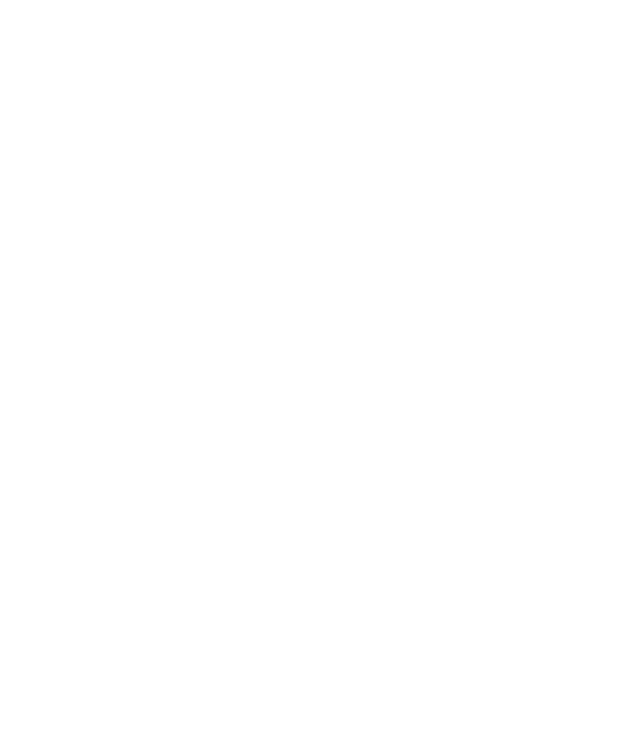
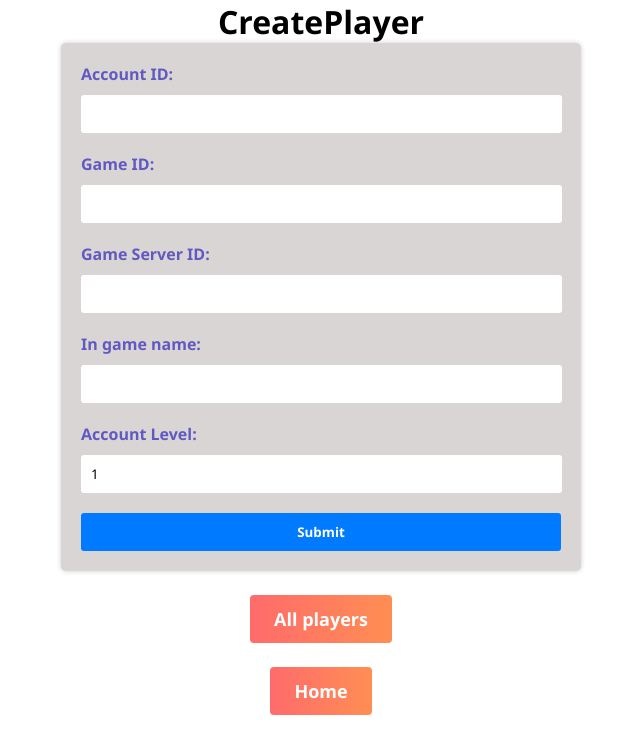
Before and after one commit to PhupaSirirat/DatabaseSystemProject, a React (Create React App) app: page /players/create-player in a window 1280 px wide. Before the commit this address had no page. Shown: the top 754 px of the page, without its empty margins (319-959 px from the left). Built offline with nearby package versions, Linux system fonts and the light colour scheme.

Commit message:
Frontend update

```diff
--- a/src/App.js
+++ b/src/App.js
@@ -28,18 +28,26 @@ function App() {
           <h1 >Search all games</h1>
         </div>
       </div>
+
       <div className='buttonflex'>
         <Link to={"/addgame"} className='button'>
-          <button className='nice_butt_on'>Add Game</button>
+          <button className='nice_dark_butt_on'>Add Game</button>
         </Link>
       </div>
+
+      <div>
+        <Link to={"/"} className='button'>
+          <button className='nice_butt_on'>Home</button>
+        </Link>
+      </div>
+
       <div className='resultcontain'>
         {data.length > 0 ? (
           // Render data if available
           data.map(item => (
             <Link to={`/game-detail/${item.gameid}`}>
               <div key={item.gameid} className="GameCard">
-                <img src={item.thumbnail_link} alt=""/>
+                <img src={item.thumbnail_link} alt="" />
                 <div className='GameText'>
                   <p>Game: {item.gamename}</p>
                   {/* <p>GameID: {item.gameid}</p> */}
--- a/src/Players.js
+++ b/src/Players.js
@@ -1,14 +1,55 @@
-import React from 'react';
+import React, { useState, useEffect } from 'react';
 import { Link } from 'react-router-dom';
+import axios from 'axios';
 
 export default function Players() {
+  const [players, setPlayers] = useState([]);
+
+  useEffect(() => {
+    fetchPlayers();
+    // eslint-disable-next-line react-hooks/exhaustive-deps
+  }, [])
+  const fetchPlayers = () => {
+    axios.get(`https://gamedb-api-service.up.railway.app/api/get-playerlist`)
+      .then(response => {
+        setPlayers(response.data); // Update state with fetched data
+      })
+      .catch(err => alert(err));
+  }
+
   return (
     <main>
-        <h1>Players</h1>
-
-        <Link to={"/"}>
+      <h1>Players</h1>
+      <Link to={"/players/create-player"}>
+        <button className='nice_dark_butt_on'>Create new player</button>
+      </Link>
+      <Link to={"/"}>
         <button className='nice_butt_on'>Home</button>
       </Link>
+
+      <div className='resultcontain'>
+        {players.length > 0 ? (
+          // Render data if available
+          players.map(item => (
+            <Link to={`/game-detail/${item.gameid}/player-detail/${item.gameaccountid}`}>
+              <div key={item.gameaccountid} className="GameCard">
+                <div className='GameText'>
+                  <p>Game Account ID: {item.gameaccountid}</p>
+                  <p>Account ID: {item.accountid}</p>
+                  <p>Game ID: {item.gameid}</p>
+                  <p>Game Server ID: {item.gameserverid}</p>
+                  <p>In game name: {item.ingamename}</p>
+                  <p>Account Level: {item.accountlevel}</p>
+                  <p>In game register date: {item.ingameregisterdate.substring(0, item.ingameregisterdate.indexOf('T'))}</p>
+                </div>
+              </div>
+            </Link>
+          ))
+        ) : (
+          // Render message if no data available
+          <p>Data fetching...</p>
+        )}
+      </div>
     </main>
   )
 }
--- a/src/Route/Router.js
+++ b/src/Route/Router.js
@@ -22,6 +22,9 @@ import ServerLocationDetails from '../components/Detail/ServLocDatial';
 import EditServerLocationDetails from '../components/Edit/EditServLoc';
 import Players from '../Players';
 import AdminTools from '../AdminTools';
+import EditPlayer from '../components/Edit/EditPlayer';
+import CreatePlayer from '../components/Create/CreatePlayer';
+
 
 const Routers = () => {
     return (
@@ -48,6 +51,8 @@ const Routers = () => {
                 <Route path="/edit-serverlocation/:slug" element={<EditServerLocationDetails />} />
                 <Route path="/players" element={<Players />} />
                 <Route path="/admin-tools" element={<AdminTools />} />
+                <Route path="/edit-player/:slug" element={<EditPlayer />} />
+                <Route path="/players/create-player" element={<CreatePlayer />} />
             </Routes>
         </BrowserRouter>
     )
--- a/src/components/Create/AddGame.js
+++ b/src/components/Create/AddGame.js
@@ -25,7 +25,10 @@ function AddGame() {
 
     const sql = `insert into game values (${gameid},'${gamename}','${description}','${releasedate}','${systems}','${version}','${genre}','${agerating}','${thumbnail}')`;
     axios.post(`https://gamedb-api-service.up.railway.app/api/execute-query`, { sql })
-      .then(Response => {
+      .then(response => {
+        if (response.data['error']) {
+          alert(response.data.error); return;
+      }
         alert("Insert successfully")
         window.location = '/';
       })
--- a/src/components/Create/CreateAcc.js
+++ b/src/components/Create/CreateAcc.js
@@ -16,7 +16,10 @@ export default function CreateAcc() {
         alert(`Data to create.\nUsername: ${username}\nEmail: ${email}\nPassword: ${password}`);
 
         axios.post(`https://gamedb-api-service.up.railway.app/api/register-account`, { username: username, email: email, password: password })
-            .then(Response => {
+            .then(response => {
+                if (response.data['error']) {
+                    alert(response.data.error); return;
+                }
                 alert("Create account successfully")
                 window.location = '/accounts';
             })
--- /dev/null
+++ b/src/components/Create/CreatePlayer.js
@@ -0,0 +1,67 @@
+import React from 'react';
+import axios from 'axios';
+import { Link } from 'react-router-dom';
+
+export default function CreatePlayer() {
+
+    const handleSubmit = (event) => {
+        event.preventDefault(); // Prevent form submission
+
+        // Collect input values
+        const accountid = event.target.accountid.value;
+        const gameid = event.target.gameid.value;
+        const gameserverid = event.target.gameserverid.value;
+        const ingamename = event.target.ingamename.value;
+
+        // Display input values in an alert
+        alert(`Data to create.\nAccount ID: ${accountid}\nGame ID: ${gameid}\nGame Server ID: ${gameserverid}\nIn game name: ${ingamename}`);
+
+        axios.post(`https://gamedb-api-service.up.railway.app/api/register-player`, { accountid: accountid, gameid: gameid, gameserverid: gameserverid, ingamename: ingamename })
+            .then(response => {
+                if (response.data['error']) {
+                    alert(response.data.error); return;
+                }
+
+                alert("Create new player successfully")
+                window.location = '/players';
+            })
+            .catch(error => alert(error));
+    };
+
+    return (
+        <main>
+            <h1>CreatePlayer</h1>
+
+            <form onSubmit={handleSubmit}>
+                <label htmlFor="accountid">Account ID: </label>
+                <input type="text" id="accountid" name="accountid" required />
+                <br />
+
+                <label htmlFor="gameid">Game ID: </label>
+                <input type="text" id="gameid" name="gameid" required />
+                <br />
+
+                <label htmlFor="gameserverid">Game Server ID: </label>
+                <input type="text" id="gameserverid" name="gameserverid" required />
+                <br />
+
+                <label htmlFor="ingamename">In game name: </label>
+                <input type="text" id="ingamename" name="ingamename" required />
+                <br />
+
+                <label htmlFor="accountlevel">Account Level: </label>
+                <input type="text" id="accountlevel" name="accountlevel" defaultValue={1} readOnly />
+                <br />
+
+                <input type="submit" value="Submit" />
+            </form>
+
+            <Link to={"/players"}>
+                <button className='nice_butt_on'>All players</button>
+            </Link>
+            <Link to={"/"}>
+                <button className='nice_butt_on'>Home</button>
+            </Link>
+        </main>
+    )
+}
--- a/src/components/Create/CreateServLoc.js
+++ b/src/components/Create/CreateServLoc.js
@@ -16,7 +16,10 @@ export default function CreateServLoc() {
         alert(`Data to create.\nRegion: ${region}, Colocation Country: ${colocation_country}, Colocation Company: ${colocation_company}`);
 
         axios.post(`https://gamedb-api-service.up.railway.app/api/create-serverlocatiom`, {region:region, colocation_country:colocation_country, colocation_company:colocation_company})
-            .then(Response => {
+            .then(response => {
+                if (response.data['error']) {
+                    alert(response.data.error); return;
+                }
                 alert("Create server location successfully")
                 window.location = '/server-locations';
             })
--- a/src/components/Create/CreateServer.js
+++ b/src/components/Create/CreateServer.js
@@ -32,7 +32,10 @@ export default function CreateServer() {
         alert(`Data to create.\nGame ID: ${gameid}\nServer Location ID: ${serverlocationid}\nIP Address: ${ipaddress}\nHostname: ${hostname}\nPort: ${port}\nMax Playercount: ${maxplayercount}`);
 
         axios.post(`https://gamedb-api-service.up.railway.app/api/add-server`, {gameid: gameid, serverlocationid:serverlocationid, ipaddress:ipaddress, hostname:hostname, port:port, maxplayercount:maxplayercount })
-            .then(Response => {
+            .then(response => {
+                if (response.data['error']) {
+                    alert(response.data.error); return;
+                }
                 alert("Create server successfully")
                 window.location = '/allservers';
             })
--- a/src/components/Detail/PlayerDetail.js
+++ b/src/components/Detail/PlayerDetail.js
@@ -21,6 +21,22 @@ export default function PlayerDetail() {
             .catch(err => alert(err));
     }
 
+    const deletePlayer = (e) => {
+        e.preventDefault();
+        const sql = `delete from ingame_account where gameaccountid=${slug}`;
+        axios.post(`https://gamedb-api-service.up.railway.app/api/execute-query`, { sql })
+            // if delete successfully
+            .then(response => {
+                if (response.data['error'])
+                {
+                    alert(response.data.error); return;
+                }
+                alert("This player has been deleted successfully")
+                window.location = "/players";
+            })
+            .catch(error => alert(error));
+    }
+
     return (
         <main>
             <h1>Player Detail: Game Account ID = {slug}</h1>
@@ -32,7 +48,7 @@ export default function PlayerDetail() {
                         <div key={item.gameaccountid}>
                             <p>Game Acc ID: {item.gameaccountid}</p>
                             <p>In game name: {item.ingamename}</p>
-                            <p>In game register date: {item.ingameregisterdate}</p>
+                            <p>In game register date: {item.ingameregisterdate.substring(0, item.ingameregisterdate.indexOf("T"))}</p>
                             <p>Account level: {item.accountlevel}</p>
                         </div>
                     ))
@@ -42,12 +58,19 @@ export default function PlayerDetail() {
                 )}
             </div>
 
-            <Link to={`/`}>
+            <Link to={`/edit-player/${slug}`}>
                 <button className='nice_dark_butt_on'>Edit player details</button>
+            </Link>
+            <Link to={`/players`}>
+                <button className='nice_dark_butt_on' onClick={deletePlayer}>Delete player</button>
             </Link>
 
             <Link to={`/game-detail/${gameid}/top-player`}>
-                <button className='nice_butt_on'>Back</button>
+                <button className='nice_butt_on'>Top player</button>
+            </Link>
+
+            <Link to={`/players`}>
+                <button className='nice_butt_on'>All player</button>
             </Link>
         </main>
     )
--- /dev/null
+++ b/src/components/Edit/EditPlayer.js
@@ -0,0 +1,79 @@
+import React, { useState, useEffect } from 'react';
+import { Link, useParams } from 'react-router-dom';
+import axios from 'axios';
+
+export default function EditPlayer() {
+    const { slug } = useParams();
+    const [players, setPlayers] = useState([]);
+
+    useEffect(() => {
+        fetchPlayers();
+        // eslint-disable-next-line react-hooks/exhaustive-deps
+    }, [])
+    const fetchPlayers = () => {
+        axios.get(`https://gamedb-api-service.up.railway.app/api/get-playerdetails?gameaccountid=${slug}`)
+            .then(response => {
+                setPlayers(response.data); // Update state with fetched data
+            })
+            .catch(err => alert(err));
+    }
+
+    const handleSubmit = (event) => {
+        event.preventDefault(); // Prevent form submission
+
+        // Collect input values
+        const accountid = event.target.accountid.value;
+        const gameid = event.target.gameid.value;
+        const gameserverid = event.target.gameserverid.value;
+        const ingamename = event.target.ingamename.value;
+        const accountlevel = event.target.accountlevel.value;
+
+        // Display input values in an alert
+        alert(`Data to create.\nAccount ID: ${accountid}\nGame ID: ${gameid}\nGame Server ID: ${gameserverid}\nIn game name: ${ingamename}\nAccount Level: ${accountlevel}`);
+
+        const sql = `update ingame_account set accountid='${accountid}', gameserverid='${gameserverid}', gameid='${gameid}', ingamename='${ingamename}', accountlevel='${accountlevel}' where gameaccountid='${slug}'`;
+        axios.post(`https://gamedb-api-service.up.railway.app/api/execute-query`, { sql })
+            .then(response => {
+                if (response.data['error']) {
+                    alert(response.data.error); return;
+                }
+                alert("Update successfully")
+                window.location = `/players`;
+            })
+            .catch(error => alert(error));
+    };
+
+    return (
+        <main>
+            <h1>EditPlayer: Game Account ID = {slug}</h1>
+
+            <form onSubmit={handleSubmit}>
+                <label htmlFor="accountid">Account ID: </label>
+                <input type="text" id="accountid" name="accountid" defaultValue={players.length > 0 ? players[0].accountid : ""} required />
+                <br />
+
+                <label htmlFor="gameid">Game ID: </label>
+                <input type="text" id="gameid" name="gameid" defaultValue={players.length > 0 ? players[0].gameid : ""} required />
+                <br />
+
+                <label htmlFor="gameserverid">Game Server ID: </label>
+                <input type="text" id="gameserverid" name="gameserverid" defaultValue={players.length > 0 ? players[0].gameserverid : ""} required />
+                <br />
+
+                <label htmlFor="ingamename">In game name: </label>
+                <input type="text" id="ingamename" name="ingamename" defaultValue={players.length > 0 ? players[0].ingamename : ""} required />
+                <br />
+
+                <label htmlFor="accountlevel">Account Level: </label>
+                <input type="text" id="accountlevel" name="accountlevel" defaultValue={players.length > 0 ? players[0].accountlevel : ""} required />
+                <br />
+
+                <input type="submit" value="Submit" />
+            </form>
+
+            <Link to={`/players`}>
+                <button className='nice_butt_on'>Back</button>
+            </Link>
+        </main>
+    )
+}
```
